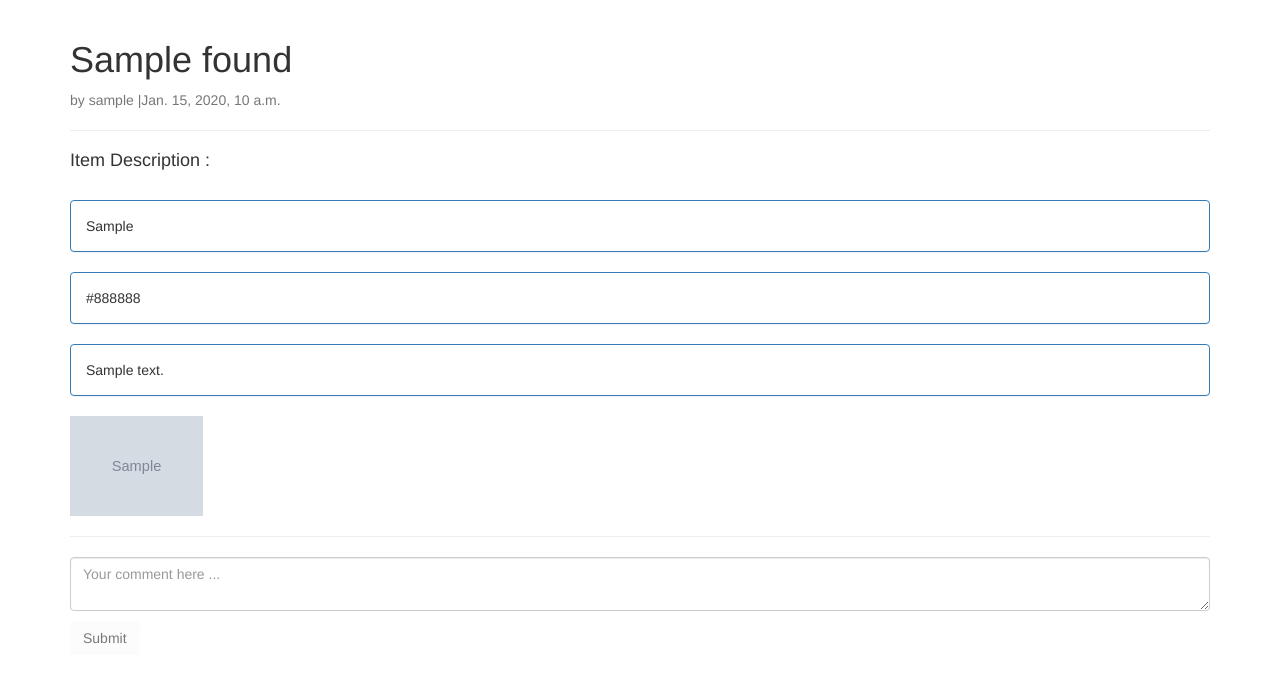
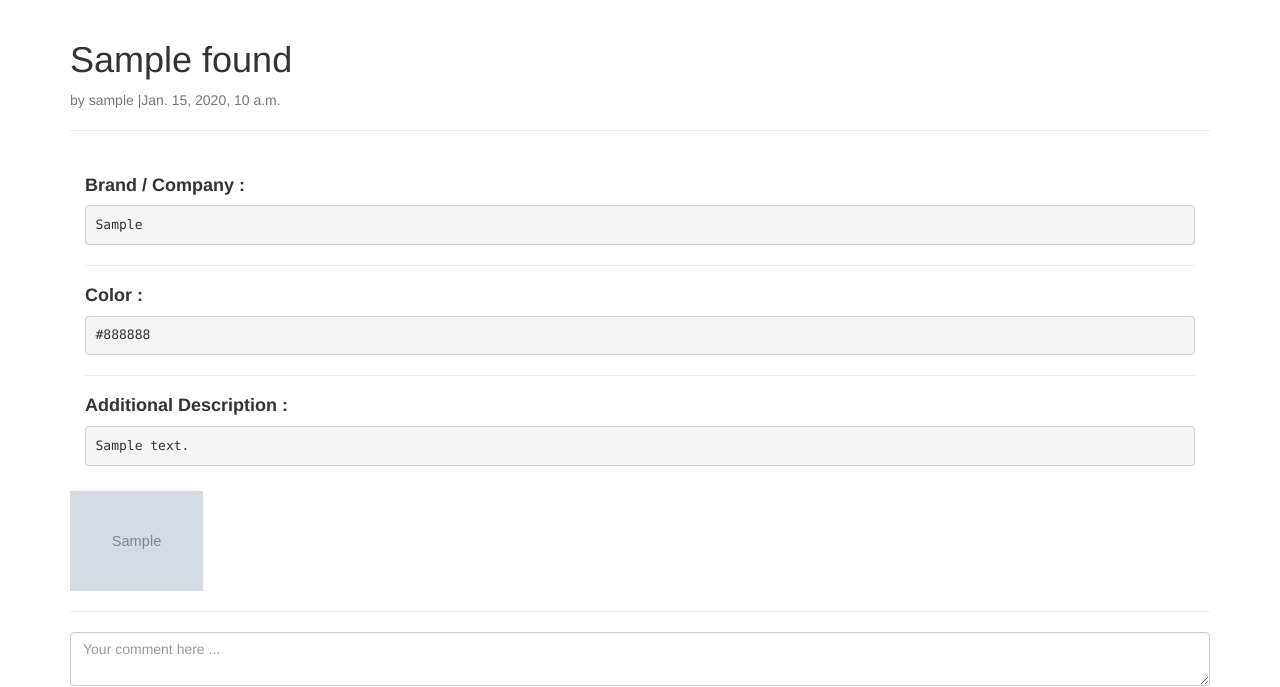
Before and after one commit to arunikayadav42/Lost-and-Found-Portal, a Django app: template cs354/found/templates/found/detail.html in a window 1280 px wide. Shown: the part 71-758 px from the top of the page. Run offline with Django 3.2, Linux system fonts and the light colour scheme; tables that the repository leaves empty hold one stand-in row (values such as "Sample post"); the template is opened without the code that fills it: values that come from a table or form of the project are taken from there, most other values are stand-ins (such as "Sample title", 1, 10 or a date in 2020); grey boxes marked "Sample" are stand-in pictures; some libraries are stand-ins or nearby versions.

Commit message:
Better styles in detail view

```diff
--- a/cs354/found/templates/found/detail.html
+++ b/cs354/found/templates/found/detail.html
@@ -8,16 +8,12 @@
     </div>
     <hr>
     <div class="card-body">
-        <h4>Item Description :</h4>
-        <br>
-        <div class="panel panel-primary">
-            <div class="panel-body">{{found.brand}}</div>
-        </div>
-        <div class="panel panel-primary">
-            <div class="panel-body">{{found.color}}</div>
-        </div>
-        <div class="panel panel-primary">
-            <div class="panel-body">{{lost.description}}</div>
+        <div class="panel-body">
+            <span><h4><b>Brand / Company :</b></h4></span> <span >  <pre>{{ lost.brand}}</pre></span>
+            <hr>
+            <span><h4><b>Color :</b></h4></span> <span >  <pre>{{ lost.color}}</pre></span>
+            <hr>
+            <span><h4><b>Additional Description :</b></h4></span><span > <pre>{{ lost.description}}</pre></span>
         </div>
     </div>
     <div class="card-body">
```
